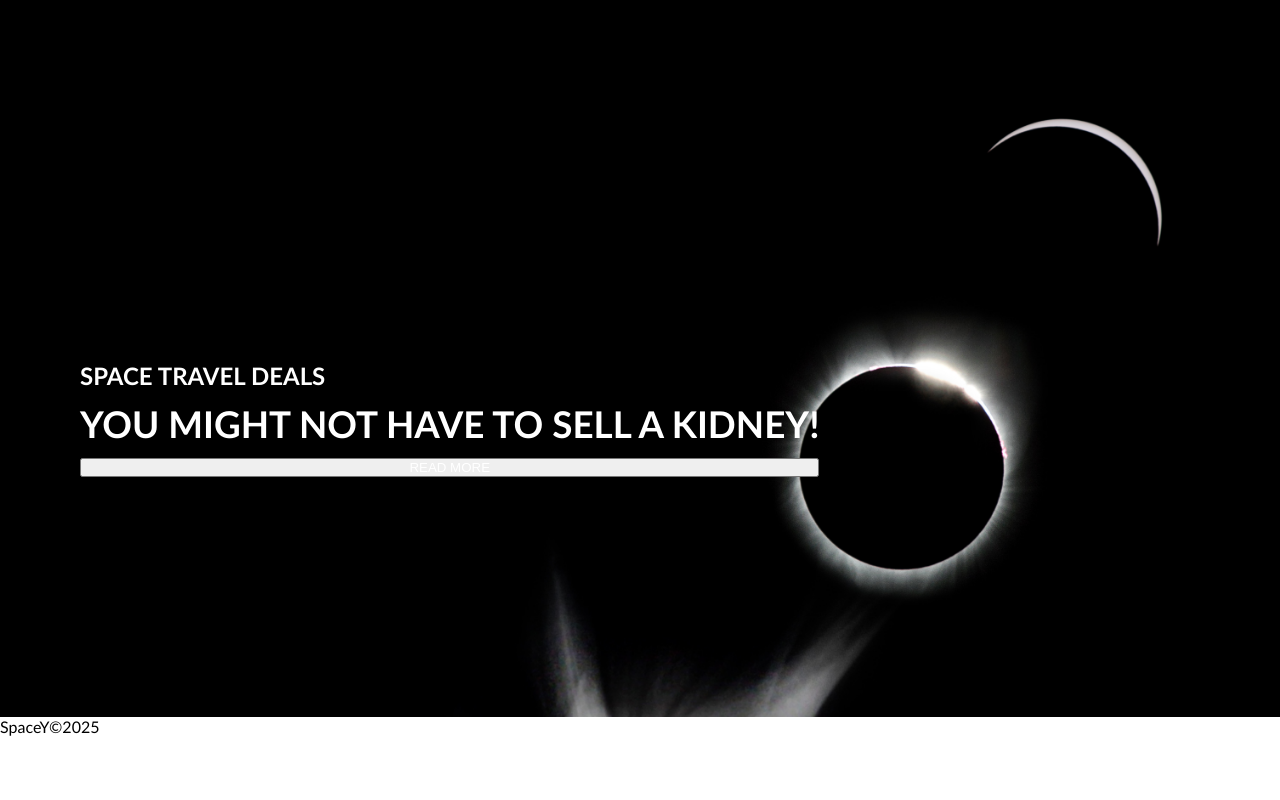
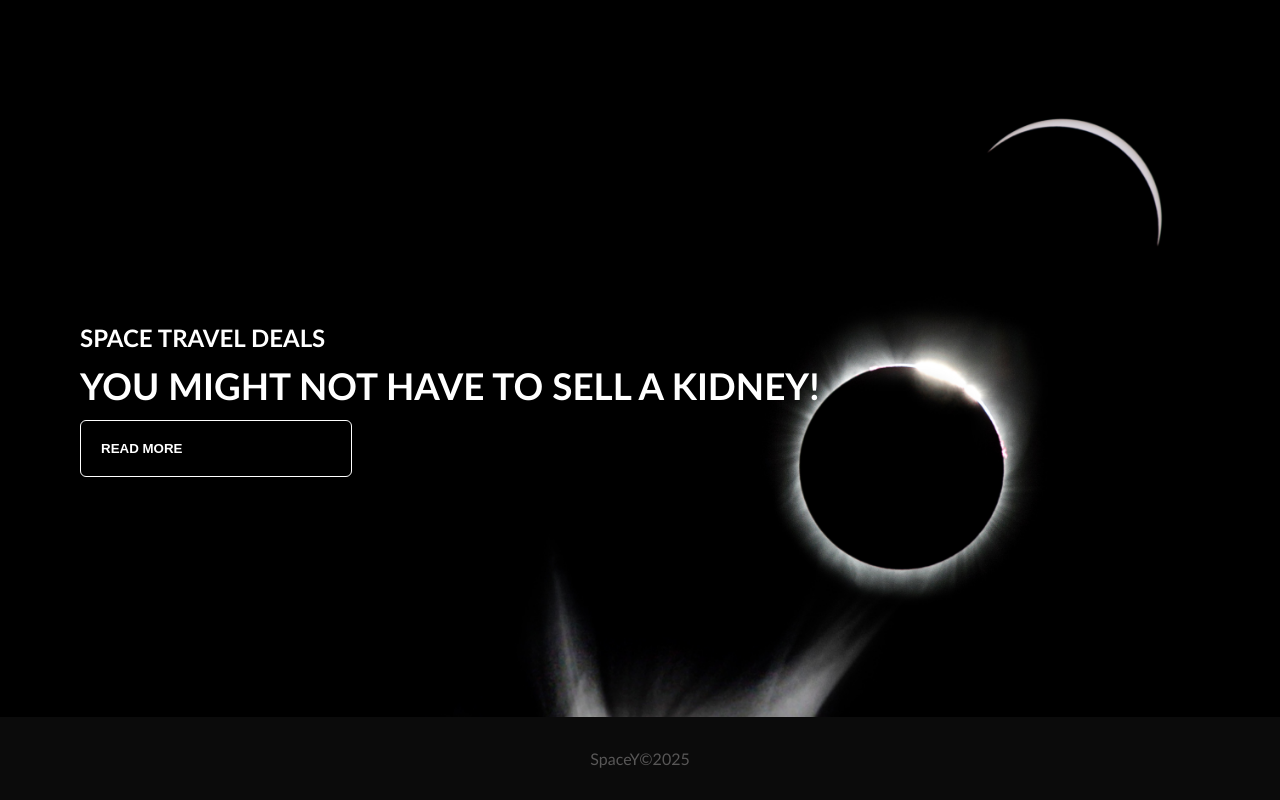
Before and after one commit to David-Nakeeran/week-01-assignment, a plain HTML site: page index.html in a window 1280 px wide. Shown: the part 1683-2483 px from the top of the page. Before the commit the page ends 2419 px from the top, so only its background shows below. Drawn offline with Linux system fonts and the light colour scheme.

Commit message:
updated styles

```diff
--- a/style.css
+++ b/style.css
@@ -27,7 +27,7 @@ nav {
   gap: 3em;
 }
 
-/* Typygraphy */
+/* Typography */
 h1,
 h2,
 a,
@@ -74,3 +74,28 @@ h1 {
   background-size: cover;
   height: 100dvh;
 }
+
+/* Buttons */
+.read-more {
+  opacity: 100%;
+  text-align: left;
+  background: none;
+  border: 1px solid #ffffff;
+  border-radius: 6px;
+  padding: 1.5em;
+  font-weight: bold;
+  width: 17rem;
+}
+
+.read-more:hover {
+  background-color: #ffffff;
+  color: #000000;
+}
+
+/* footer */
+footer {
+  text-align: center;
+  background-color: #0b0b0b;
+  color: #585757;
+  padding: 2em;
+}
```
